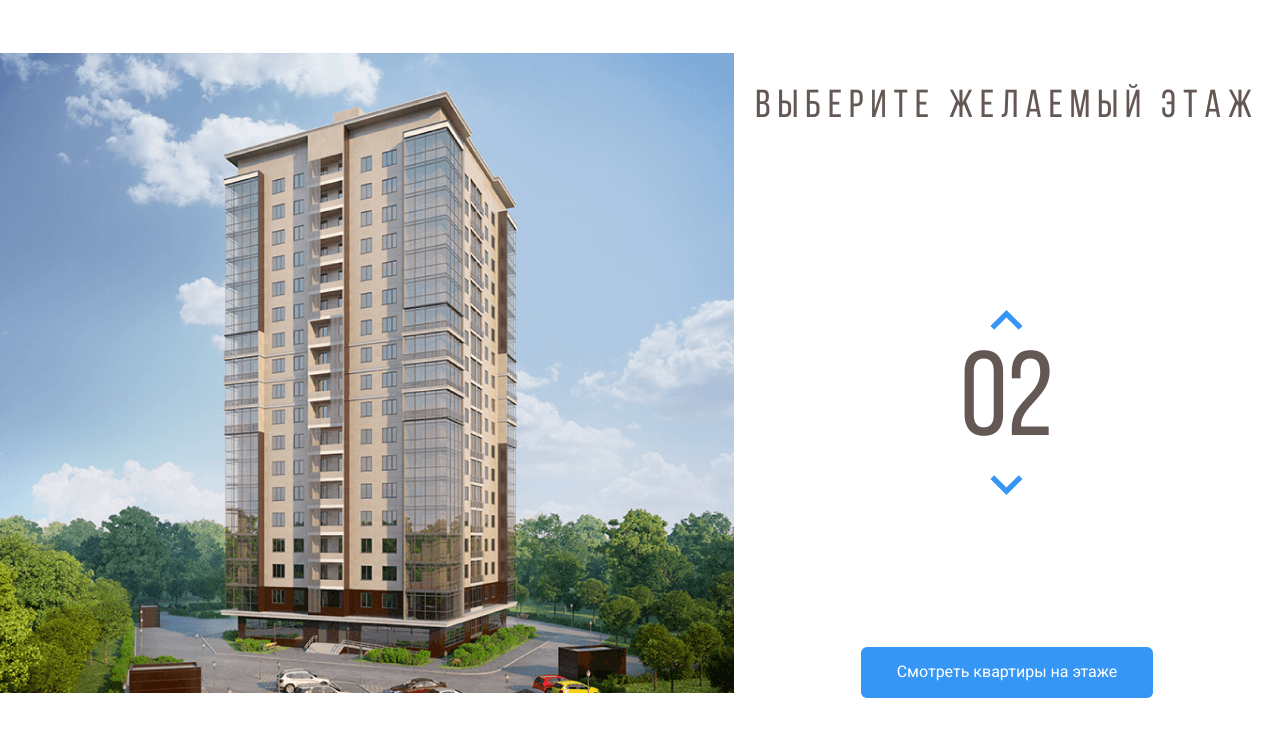
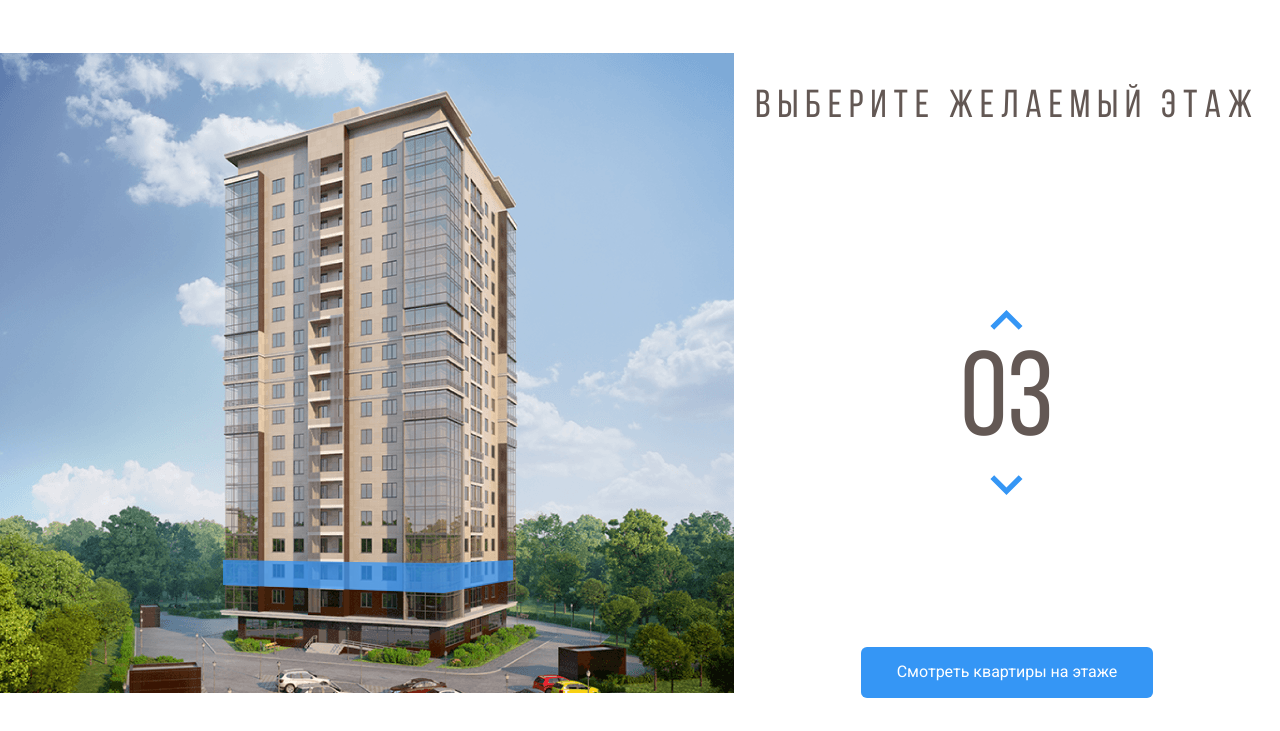
Before and after one commit to Olshyk/melody, a plain HTML site: page index.html in a window 1280 px wide. Both pictures are taken after a click on the button 1006 px from the left and 391 px from the top of the page. Shown: the part 69-800 px from the top of the page. Drawn offline with nearby package versions, Linux system fonts and the light colour scheme.

Commit message:
Add files via upload
 Добавили функцию выбора этажа с помощью JavaScript и библиотеки JQuery

```diff
--- a/css/style.css
+++ b/css/style.css
@@ -87,6 +87,9 @@ body {
 .home-image path:hover {
   opacity: 1;
 }
+path.current-floor {
+  opacity: 1;
+}
 .counter-group {
   display: flex;
   flex-direction: column;
--- a/index.html
+++ b/index.html
@@ -62,23 +62,23 @@
             </pattern>
             <image id="image0_1_86" width="740" height="640" xlink:href="img/home.png" />
           </defs>
-          <path d="M222 533L442.8 541L512 527.3V549L443.5 568.7L222 557.7V533Z" fill="#3595F6" fill-opacity="0.75" />
-          <path d="M223 532V507L443.3 510.3L513 507V527L443.7 540L223 532Z" fill="#3595F6" fill-opacity="0.75" />
-          <path d="M223 506V481H444H513V504L445 511L223 506Z" fill="#3595F6" fill-opacity="0.75" />
-          <path d="M223 482V457L444.3 453.3L512 460V482H444" fill="#3595F6" fill-opacity="0.75" />
-          <path d="M223 456V430L444.5 426.7L513 437.7V459L444 452.3L223 456Z" fill="#3595F6" fill-opacity="0.75" />
-          <path d="M222 429V405.3L443 393L514 416V437.3L443 425L222 429Z" fill="#3595F6" fill-opacity="0.75" />
-          <path d="M222 407V382L444.2 365.7L514 394.3V415L443.7 393.3L222 407Z" fill="#3595F6" fill-opacity="0.75" />
-          <path d="M222 382V357L444.5 336.7L514 373.3V394L442 365.3L222 382Z" fill="#3595F6" fill-opacity="0.75" />
-          <path d="M222 356V332L445 307.3L514 351.3V373L444.7 335L222 356Z" fill="#3595F6" fill-opacity="0.75" />
-          <path d="M222 331V307L444.5 278.3L514 329.3V350L443.7 307.7L222 331Z" fill="#3595F6" fill-opacity="0.75" />
-          <path d="M221 307V283L443.3 250L514 309.3V329L444 278.3L221 307Z" fill="#3595F6" fill-opacity="0.75" />
-          <path d="M222 282V258L443.2 223L513 287V308L444.3 249.7L222 282Z" fill="#3595F6" fill-opacity="0.75" />
-          <path d="M222 258V233L444.3 195L513 265.3V286L444 222L222 258Z" fill="#3595F6" fill-opacity="0.75" />
-          <path d="M222 234V209L442.8 165.3L513 244.3V267L444 193.7L222 234Z" fill="#3595F6" fill-opacity="0.75" />
-          <path d="M223 210V185L443 137L513 222V245L442.3 165.7L223 210Z" fill="#3595F6" fill-opacity="0.75" />
-          <path d="M222 185V160L441.8 108L513 200.3V223L443.3 136.7L222 185Z" fill="#3595F6" fill-opacity="0.75" />
-          <path d="M222 159V133L444 76.3L513 178V199L443.7 107.3L222 159Z" fill="#3595F6" fill-opacity="0.75" />
+          <path data-floor="02" d="M222 533L442.8 541L512 527.3V549L443.5 568.7L222 557.7V533Z" fill="#3595F6" fill-opacity="0.75" />
+          <path data-floor="03" d="M223 532V507L443.3 510.3L513 507V527L443.7 540L223 532Z" fill="#3595F6" fill-opacity="0.75" />
+          <path data-floor="04" d="M223 506V481H444H513V504L445 511L223 506Z" fill="#3595F6" fill-opacity="0.75" />
+          <path data-floor="05" d="M223 482V457L444.3 453.3L512 460V482H444" fill="#3595F6" fill-opacity="0.75" />
+          <path data-floor="06" d="M223 456V430L444.5 426.7L513 437.7V459L444 452.3L223 456Z" fill="#3595F6" fill-opacity="0.75" />
+          <path data-floor="07" d="M222 429V405.3L443 393L514 416V437.3L443 425L222 429Z" fill="#3595F6" fill-opacity="0.75" />
+          <path data-floor="08" d="M222 407V382L444.2 365.7L514 394.3V415L443.7 393.3L222 407Z" fill="#3595F6" fill-opacity="0.75" />
+          <path data-floor="09" d="M222 382V357L444.5 336.7L514 373.3V394L442 365.3L222 382Z" fill="#3595F6" fill-opacity="0.75" />
+          <path data-floor="10" d="M222 356V332L445 307.3L514 351.3V373L444.7 335L222 356Z" fill="#3595F6" fill-opacity="0.75" />
+          <path data-floor="11" d="M222 331V307L444.5 278.3L514 329.3V350L443.7 307.7L222 331Z" fill="#3595F6" fill-opacity="0.75" />
+          <path data-floor="12" d="M221 307V283L443.3 250L514 309.3V329L444 278.3L221 307Z" fill="#3595F6" fill-opacity="0.75" />
+          <path data-floor="13" d="M222 282V258L443.2 223L513 287V308L444.3 249.7L222 282Z" fill="#3595F6" fill-opacity="0.75" />
+          <path data-floor="14" d="M222 258V233L444.3 195L513 265.3V286L444 222L222 258Z" fill="#3595F6" fill-opacity="0.75" />
+          <path data-floor="15" d="M222 234V209L442.8 165.3L513 244.3V267L444 193.7L222 234Z" fill="#3595F6" fill-opacity="0.75" />
+          <path data-floor="16" d="M223 210V185L443 137L513 222V245L442.3 165.7L223 210Z" fill="#3595F6" fill-opacity="0.75" />
+          <path data-floor="17" d="M222 185V160L441.8 108L513 200.3V223L443.3 136.7L222 185Z" fill="#3595F6" fill-opacity="0.75" />
+          <path data-floor="18" d="M222 159V133L444 76.3L513 178V199L443.7 107.3L222 159Z" fill="#3595F6" fill-opacity="0.75" />
         </svg>
       </div>
       <!-- /.main-image -->
@@ -97,5 +97,9 @@
       </div>
       <!-- /.main-info -->
     </main>
+    <script src="https://code.jquery.com/jquery-3.6.0.min.js"
+      integrity="sha256-/xUj+3OJU5yExlq6GSYGSHk7tPXikynS7ogEvDej/m4=" crossorigin="anonymous">
+    </script>
+    <script src="js/main.js"></script>
   </body>
 </html>
--- /dev/null
+++ b/js/main.js
@@ -0,0 +1,34 @@
+$(document).ready(function () {
+  var currentFloor = 2;
+  var floorPath = $(".home-image path");
+  var counterUp = $(".counter-up");
+  var counterDown = $(".counter-down");
+
+  floorPath.on("mouseover", function () {
+    floorPath.removeClass("current-floor");
+    currentFloor = $(this).attr("data-floor");
+    $(".counter").text(currentFloor);
+  });
+
+  counterUp.on("click", function () {
+    if (currentFloor < 18) {
+      currentFloor++;
+      usCurrentFloor = currentFloor.toLocaleString('en-US', { minimumIntegerDigits: 2,
+      useGrouping: false });
+      $(".counter").text(usCurrentFloor);
+      floorPath.removeClass("current-floor");
+      $(`[data-floor=${usCurrentFloor}]`).toggleClass("current-floor");
+    }
+  });
+
+  counterDown.on("click", function () {
+    if (currentFloor > 2) {
+      currentFloor--;
+      usCurrentFloor = currentFloor.toLocaleString('en-US', { minimumIntegerDigits: 2,
+      useGrouping: false });
+      $(".counter").text(usCurrentFloor);
+      floorPath.removeClass("current-floor");
+      $(`[data-floor=${usCurrentFloor}]`).toggleClass("current-floor");
+    }
+  });
+});
```
